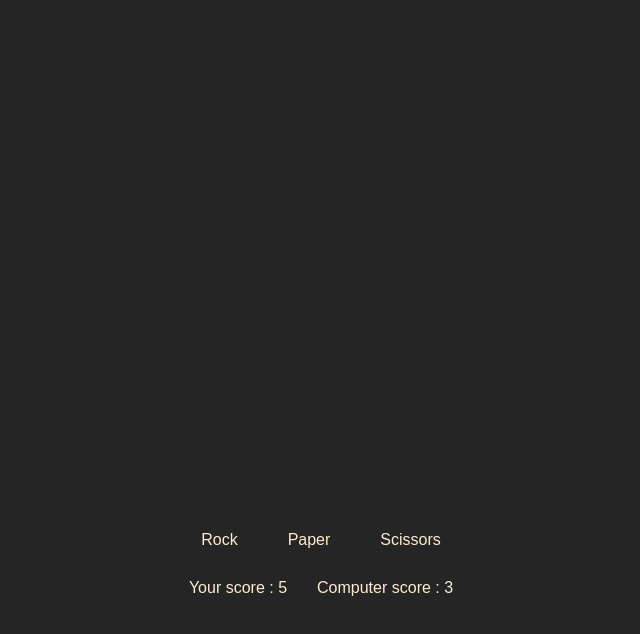
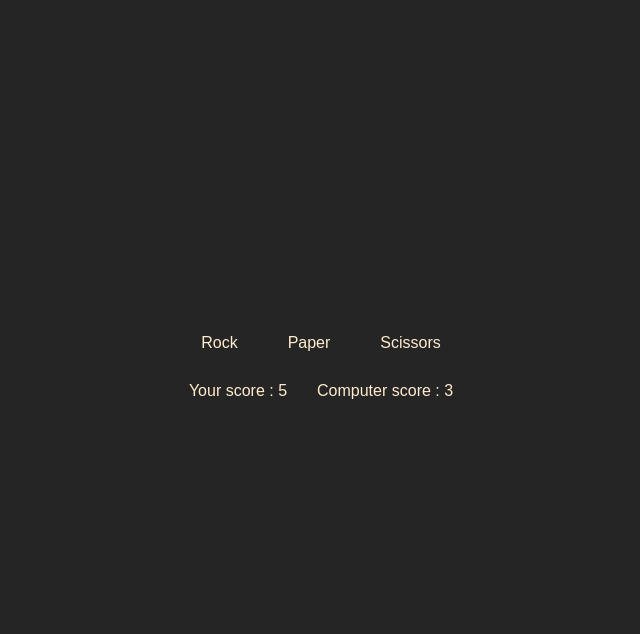
Before and after one commit to Jason-Kawala/RockPaperScissors_js, a plain HTML site: page index.html in a window 1280 px wide. Shown: the part 78-712 px from the top of the page, without its empty margins (319-959 px from the left). Drawn offline with Linux system fonts and the light colour scheme; a web font is replaced by a local one.

Commit message:
container ajdjustment

```diff
--- a/style.css
+++ b/style.css
@@ -44,7 +44,7 @@ body {
     flex-direction: column;
     gap: 30px;
     align-items: center;
-    justify-content: center;
+    justify-content: flex-start;
     flex: 1;
-    margin-bottom: 100px;
+    margin-top: 25%;
 }
```
